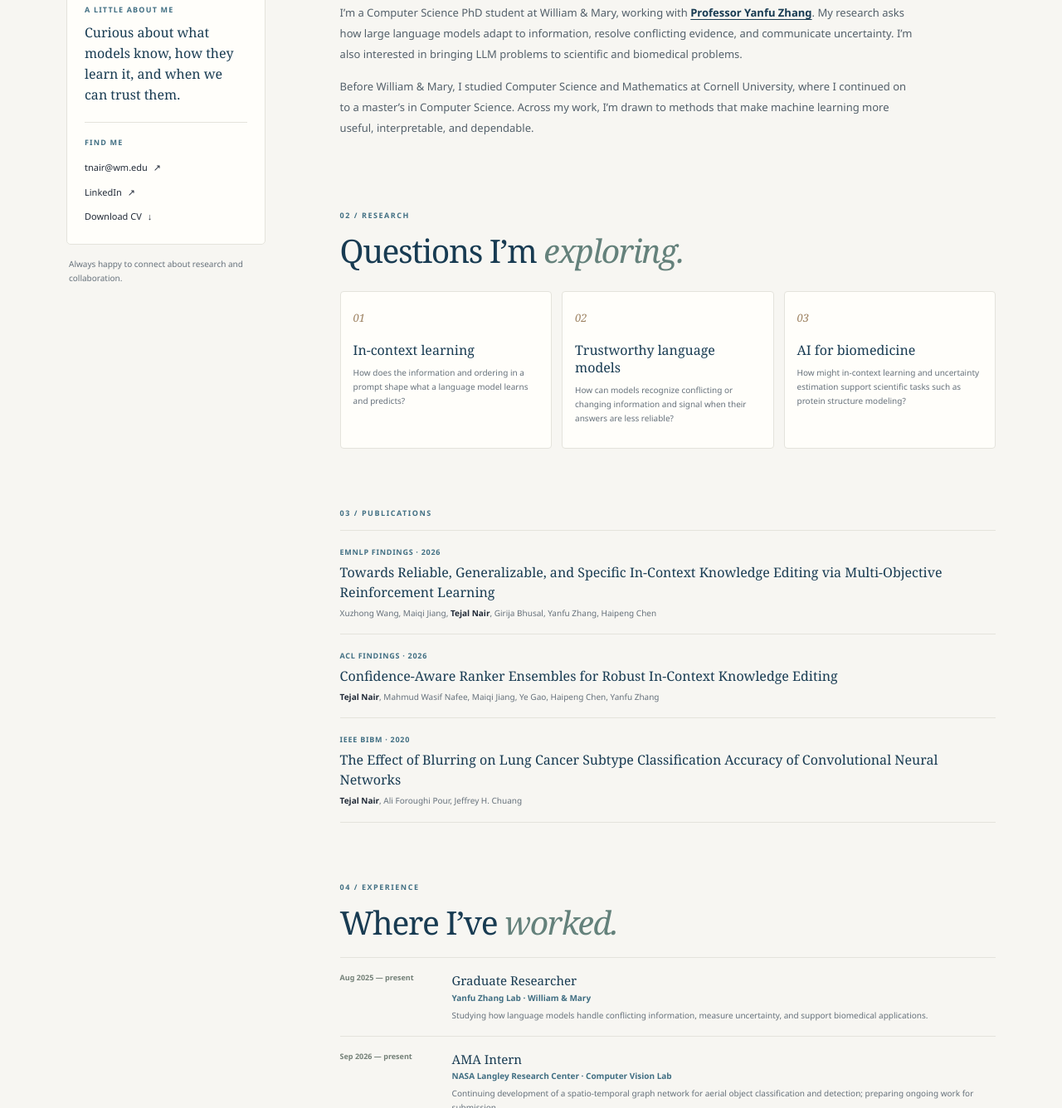
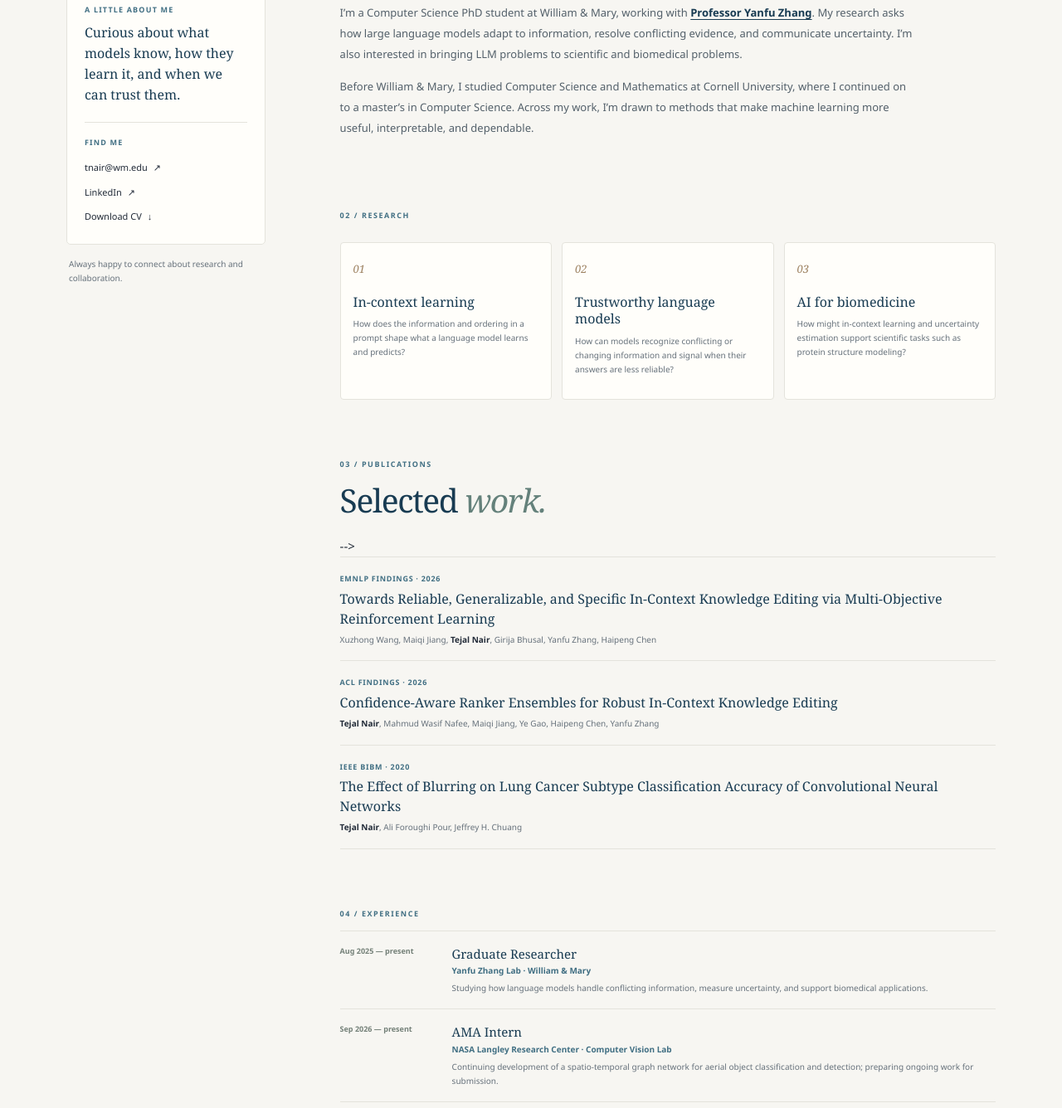
Before and after one commit to tejalnair1/tejalnair1.github.io, a plain HTML site: page index.html in a window 1280 px wide. Shown: the part 837-2173 px from the top of the page at 83% size. Drawn offline with Linux system fonts and the light colour scheme.

Commit message:
further changes

```diff
--- a/index.html
+++ b/index.html
@@ -101,7 +101,7 @@
 
           <section class="content-section" id="research" aria-labelledby="research-title">
             <p class="section-kicker">02 / Research</p>
-            <h2 id="research-title">Questions I’m <em>exploring.</em></h2>
+            <!-- <h2 id="research-title">Questions I’m <em>exploring.</em></h2> -->
             <div class="research-grid">
               <article class="research-card">
                 <span class="card-number">01</span>
@@ -123,8 +123,8 @@
 
           <section class="content-section" id="publications" aria-labelledby="publications-title">
             <p class="section-kicker">03 / Publications</p>
-            <!-- <h2 id="publications-title">Selected <em>work.</em></h2>
-            <p class="section-intro">A selection of papers and ongoing work. For a complete list, see my <a href="assets/tejal-nair-cv.pdf" target="_blank" rel="noopener noreferrer">CV</a>.</p> -->
+            <h2 id="publications-title">Selected <em>work.</em></h2>
+            <!-- <p class="section-intro">A selection of papers and ongoing work. For a complete list, see my <a href="assets/tejal-nair-cv.pdf" target="_blank" rel="noopener noreferrer">CV</a>.</p> --> -->
 
             <div class="publication-list">
               <article class="publication">
@@ -162,7 +162,7 @@
 
           <section class="content-section" id="experience" aria-labelledby="experience-title">
             <p class="section-kicker">04 / Experience</p>
-            <h2 id="experience-title">Where I’ve <em>worked.</em></h2>
+            <!-- <h2 id="experience-title">Where I’ve <em>worked.</em></h2> -->
             <div class="timeline">
               <article class="timeline-item">
                 <p class="timeline-date">Aug 2025 — present</p>
```
